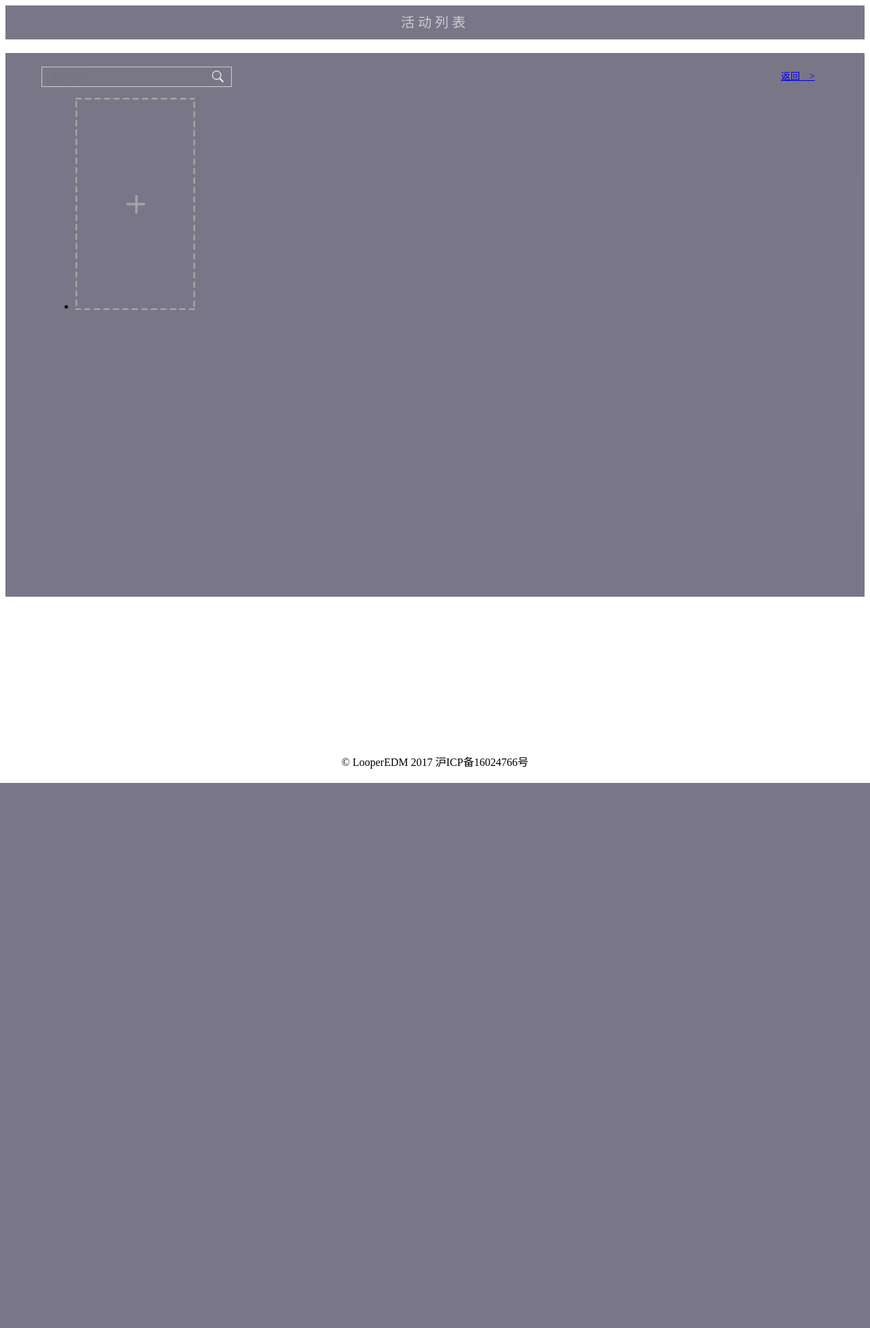
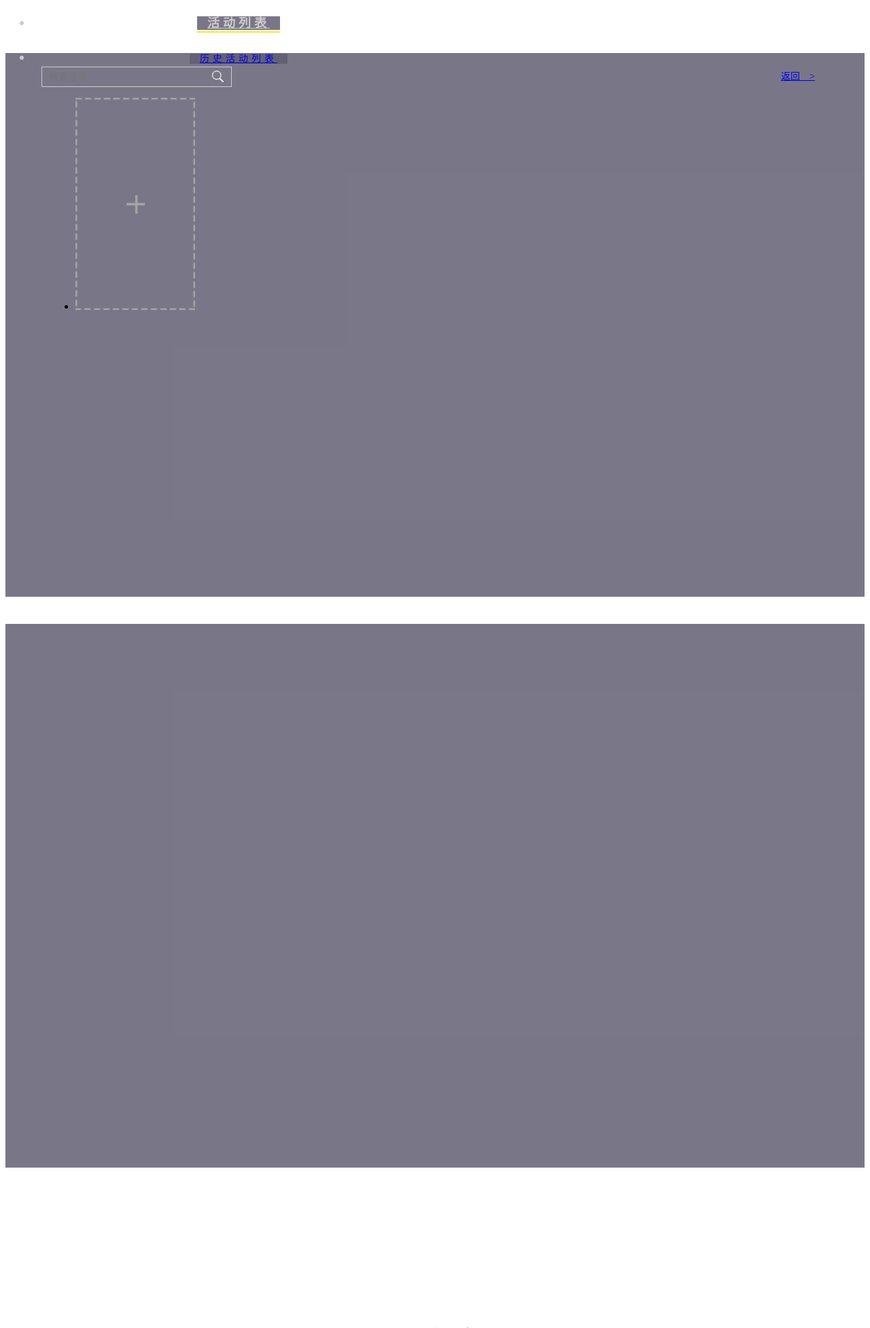
Before and after one commit to InnfinityAR/LooperWeb, a PHP site: the page made by Application/Home/View/Cooper/actList.html in a window 1280 px wide. Shown: the top 1954 px of the page at 68% size. Before the commit the page ends 1152 px from the top, so only its background shows below. Run offline with PHP 8.4, Linux system fonts and the light colour scheme; the template is opened without the code that fills it, so the values that code supplies are empty.

Commit message:
活动列表历史活动分开

```diff
--- a/Application/Home/View/Cooper/actList.html
+++ b/Application/Home/View/Cooper/actList.html
@@ -5,7 +5,23 @@
 <block name="content">
     <div class="main width70">
         <!--标题-->
-        <div class="loopTitle">活动列表</div>
+        <!--标题-->
+        <div class="loopTitle hostLoopTitle">
+            <ul class="nav nav-tabs" role="tablist">
+                <li role="presentation" class="active firstLi">
+                    <a href="#actListTab" aria-controls="actListTab" role="tab" data-toggle="tab">
+                        <span>活动列表</span>
+                    </a>
+                </li>
+                <li role="presentation">
+                    <a href="#historyListTab" aria-controls="historyListTab" role="tab" data-toggle="tab">
+                        <span>历史活动列表</span>
+                    </a>
+                </li>
+            </ul>
+        </div>
+        <div class="tab-content">
+            <div role="tabpanel" class="tab-pane active" id="actListTab">
                 <!--主题内容-->
                 <div class="listContent">
                     <!--返回-->
@@ -36,6 +52,35 @@
                     </div>
                 </div>
             </div>
+            <div role="tabpanel" class="tab-pane" id="historyListTab">
+                <!--主题内容-->
+                <div class="listContent">
+                    <!--&lt;!&ndash;返回&ndash;&gt;-->
+                    <!--<div class="back clearfix">-->
+                        <!--<div class="search">-->
+                            <!--<input type="text" placeholder="搜索活动">-->
+                            <!--<span class="searchBtn">-->
+                        <!--<img src="/Public/Home/images/search.png" alt="">-->
+                    <!--</span>-->
+                        <!--</div>-->
+                        <!--<span class="lookAll">全部活动</span>-->
+                        <!--<a href="/Home/Cooper/index" >返回&nbsp;&nbsp;&nbsp;&nbsp;&gt;</a>-->
+                    <!--</div>-->
+                    <!--上传活动-->
+                    <div class="list clearfix">
+                        <ul class="actHistoryList clearfix">
+                        </ul>
+                    </div>
+                    <!--&lt;!&ndash;搜索结果&ndash;&gt;-->
+                    <!--<div class="searchlist clearfix">-->
+                        <!--<ul class="reActList clearfix">-->
+                        <!--</ul>-->
+                    <!--</div>-->
+                </div>
+            </div>
+        </div>
+
+    </div>
     <div class="brand">
         <img src="/Public/Home/images/logo_word.png" alt="" />
     </div>
--- a/Public/Home/css/Cooper/accountList.css
+++ b/Public/Home/css/Cooper/accountList.css
@@ -87,14 +87,18 @@
     display: none;
     width: 35%;
 }
-.actList li,.reActList li{
+.actHistoryList{
+    margin-top: 40px;
+}
+.actList li,.reActList li,.actHistoryList li{
     float: left;
     width: 16%;
     margin-right: 5%;
     margin-bottom: 35px;
 }
 .actList li:nth-of-type(5n),
-.reActList li:nth-of-type(5n){
+.reActList li:nth-of-type(5n),
+.actHistoryList li:nth-of-type(5n){
     margin-right: 0;
 }
 .actHead{
--- a/Public/Home/js/Cooper/actList.js
+++ b/Public/Home/js/Cooper/actList.js
@@ -11,37 +11,53 @@
         url:web_url+"getMyOfflineActivty",
         success:function (res) {
             if (res.status == 0) {
-                var html = "";
                 var timestamp = Date.parse(new Date());
-                $.each(res.data, function (k, v) {
-                    html += '<li >';
-                    html += '<div class="actHead">';
-                    html += '<span class="actImg">';
-                    html += '<img src=' + v.photo + ' alt="">';
-                    html += '</span>';
-                    html += '<span class="place" title="' + v.cname + ' ">' + v.cname + '</span>';
+                console.log(res.data);
+                var noEnd = [],
+                    endAct = [];
+                $.each(res.data, function (k, v){
                     var endtime = v.endtime;
                     endtime = new Date(Date.parse(endtime.replace(/-/g, "/")));
                     endtime = endtime.getTime();
                     if ((timestamp / 1000) > (endtime / 1000)) {
+                        endAct.push(v);
+                    }else {
+                        noEnd.push(v)
+                    }
+                });
+                function insertAct(name,genre) {
+                    var html="";
+
+                    for(var i=0;i<genre.length;i++){
+
+                        html += '<li >';
+                        html += '<div class="actHead">';
+                        html += '<span class="actImg">';
+                        html += '<img src=' + genre[i].photo + ' alt="">';
+                        html += '</span>';
+                        html += '<span class="place" title="' + genre[i].cname + ' ">' + genre[i].cname + '</span>';
+                        if(genre==endAct){
                             html += '<span class="overAct">已结束</span>';
                         }
                         html += '<div>';
-                    html += '<span class="edit" data-index="' + k + '">';
+                        html += '<span class="edit" data-index="' + i + '">';
                         html += '<img src="/Public/Home/images/editA.png"  alt="">';
                         html += '<span>编辑</span>';
                         html += '</span>';
-                    html += '<span class="delAct" data-index="' + k + '">';
+                        html += '<span class="delAct" data-index="' + i + '">';
                         html += '<img src="/Public/Home/images/deleteA.png"  alt="">';
                         html += '<span>删除</span>';
                         html += '</span>';
                         html += '</div>';
                         html += '</div>';
-                    html += '<p class="actName" title="' + v.activityname + '">活动名称：' + v.activityname + '</p>';
-                    html += '<p class="acttime">' + '时间：' + v.starttime.substring(0, 10) + '</p>';
+                        html += '<p class="actName" title="' + genre[i].activityname + '">活动名称：' + genre[i].activityname + '</p>';
+                        html += '<p class="acttime">' + '时间：' + genre[i].starttime.substring(0, 10) + '</p>';
                         html += '</li>'
-                });
-                $(".actList").append(html);
+                    }
+                    $(name).append(html);
+                }
+                insertAct("#actListTab .actList",noEnd);
+                insertAct("#historyListTab .actHistoryList",endAct);
                 // 编辑hover事件
                 $(".actHead").hover(function () {
                     $(this).children(".actImg").children("img").css({
@@ -85,6 +101,101 @@
         }
     });
     //搜索活动
-
-
+    $(".searchBtn").click(function () {
+        $(".list").css("display","none");
+        $(".searchlist,.lookAll").css("display","block");
+        $(".lookAll").click(function () {
+            $(".list").css("display","block");
+            $(".searchlist,.lookAll").css("display","none");
+            $(".search input").val("");
         });
+        var data = {};
+        data['searchText'] = $(".search input").val();
+        data['type'] = 1;
+        data['userId'] = jsonUserInfo['userid'];
+        $.ajax({
+            type:"post",
+            data:data,
+            url:web_url+"searchThirdParty",
+            success:function (res) {
+                if (res.status == 0) {
+                    if(res.data != ""){
+                        $(".reActList").html("");
+                        var html = "";
+                        var timestamp = Date.parse(new Date());
+                        $.each(res.data, function (k, v) {
+                            html += '<li >';
+                            html += '<div class="actHead">';
+                            html += '<span class="actImg">';
+                            html += '<img src=' + v.photo + ' alt="">';
+                            html += '</span>';
+                            html += '<span class="place" title="' + v.cname + ' ">' + v.cname + '</span>';
+                            var endtime = v.endtime;
+                            endtime = new Date(Date.parse(endtime.replace(/-/g, "/")));
+                            endtime = endtime.getTime();
+                            if ((timestamp / 1000) > (endtime / 1000)) {
+                                html += '<span class="overAct">已结束</span>';
+                            }
+                            html += '<div>';
+                            html += '<span class="edit" data-index="' + k + '">';
+                            html += '<img src="/Public/Home/images/editA.png"  alt="">';
+                            html += '<span>编辑</span>';
+                            html += '</span>';
+                            html += '<span class="delAct" data-index="' + k + '">';
+                            html += '<img src="/Public/Home/images/deleteA.png"  alt="">';
+                            html += '<span>删除</span>';
+                            html += '</span>';
+                            html += '</div>';
+                            html += '</div>';
+                            html += '<p class="actName" title="' + v.activityname + '">活动名称：' + v.activityname + '</p>';
+                            html += '<p class="acttime">' + '时间：' + v.starttime.substring(0, 10) + '</p>';
+                            html += '</li>'
+                        });
+                        $(".reActList").append(html);
+                        // 编辑hover事件
+                        $(".actHead").hover(function () {
+                            $(this).children(".actImg").children("img").css({
+                                "opacity": "0.5"
+                            });
+                            $(this).children(".actHead div").css({
+                                "display": "block"
+                            })
+                        }, function () {
+                            $(this).children(".actImg").children("img").css({
+                                "opacity": "1"
+                            });
+                            $(this).children(".actHead div").css({
+                                "display": "none"
+                            })
+                        });
+                        hostList = res.data;
+                        $(".edit").click(function () {
+                            var index = $(this).attr("data-index");
+                            var id = hostList[index].activityid;
+                            location.href = "/Home/Cooper/editAct/id=" + id;
+                        });
+                        $(".delAct").click(function () {
+                            var index = $(this).attr("data-index");
+                            var id = hostList[index].activityid;
+                            layer.confirm("确定删除该活动吗?", {btn: ["确定", "取消"]}, function () {
+                                var data = {};
+                                data['activityId'] = id;
+                                $.ajax({
+                                    type: 'post',
+                                    data: data,
+                                    url: web_url + 'deleteOfflineInformation',
+                                    success: function () {
+                                        layer.msg("删除成功");
+                                        location.reload();
+                                    }
+                                })
+                            });
+                        });
+                    }else{
+                        $(".reActList").append("<li>暂无搜索结果，<span>查看全部活动</span></li>");
+                    }
+                }
+            }
+        })
+    })
+});
```
Lines whose indentation alone changed are shown as unchanged.
